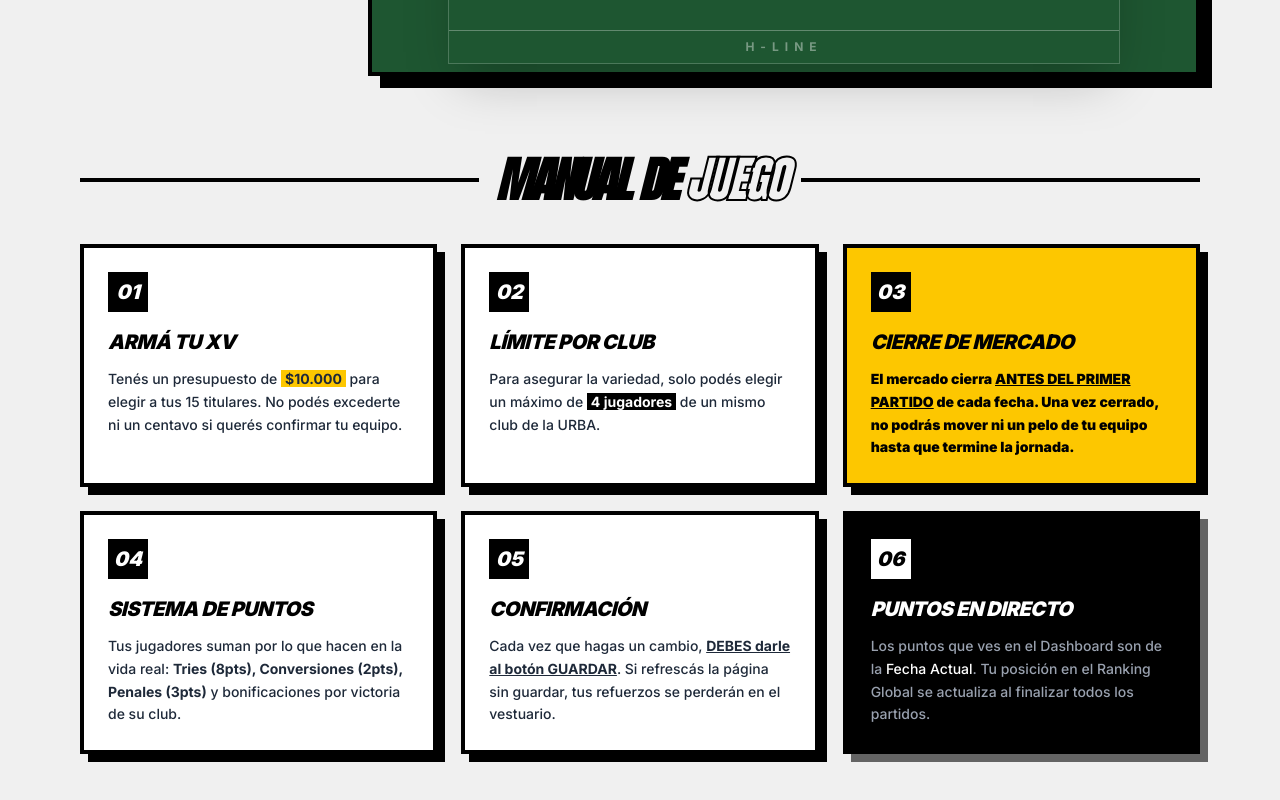
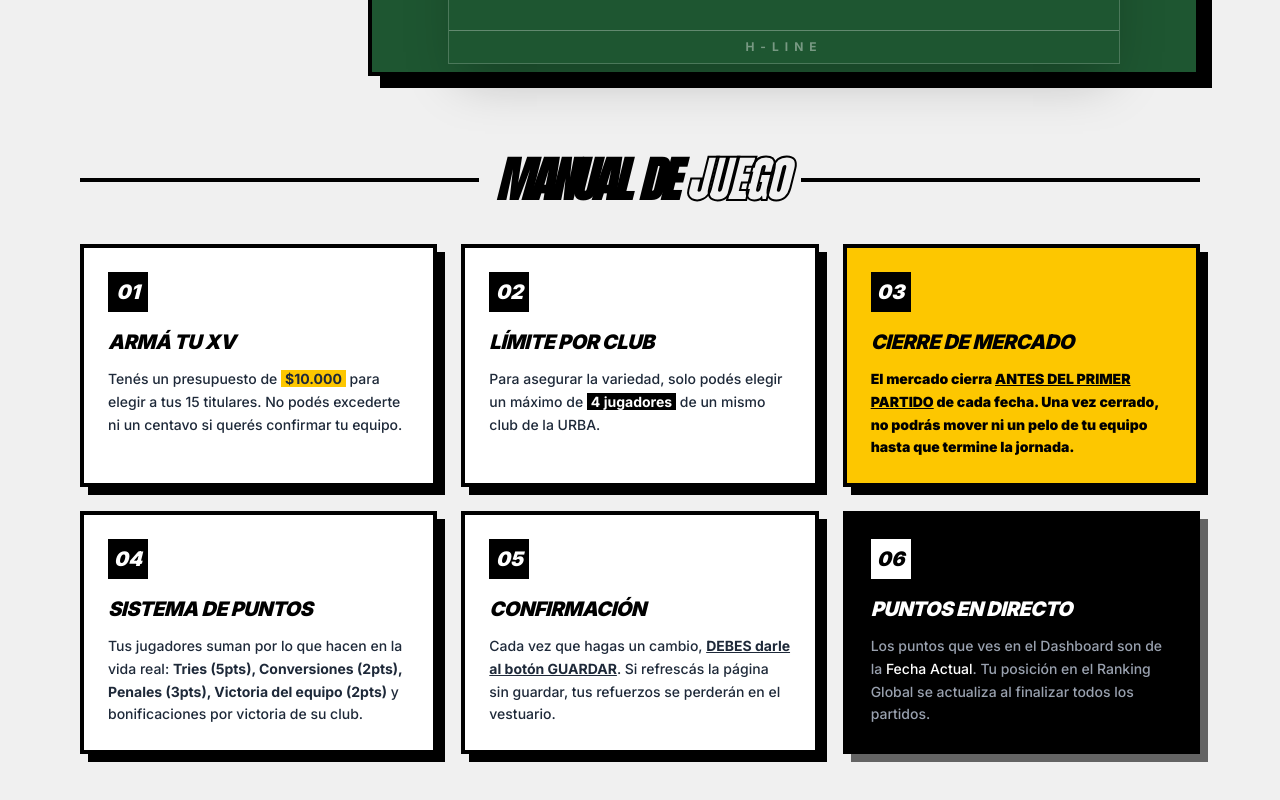
Before and after one commit to SantinoCremona/v0-rugby-top14urbafantasy-app, a Next.js app: page /dashboard in a window 1280 px wide. Shown: the part 1150-1950 px from the top of the page. Built offline with nearby package versions, Linux system fonts and the light colour scheme; no server answers; the database is empty.

Commit message:
Update dashboard-client.tsx

```diff
--- a/app/dashboard/dashboard-client.tsx
+++ b/app/dashboard/dashboard-client.tsx
@@ -281,7 +281,7 @@ export function DashboardClient({ players, savedTeam, rankingPos, mercadoAbierto
       <div className="bg-black text-white w-10 h-10 flex items-center justify-center font-black italic text-xl mb-4">04</div>
       <h3 className="font-black uppercase tracking-tight text-xl mb-3 italic">Sistema de Puntos</h3>
       <p className="text-sm leading-relaxed font-medium text-gray-800">
-        Tus jugadores suman por lo que hacen en la vida real: <span className="font-bold">Tries (8pts), Conversiones (2pts), Penales (3pts)</span> y bonificaciones por victoria de su club.
+        Tus jugadores suman por lo que hacen en la vida real: <span className="font-bold">Tries (5pts), Conversiones (2pts), Penales (3pts), Victoria del equipo (2pts)</span> y bonificaciones por victoria de su club.
       </p>
     </div>
 
```
